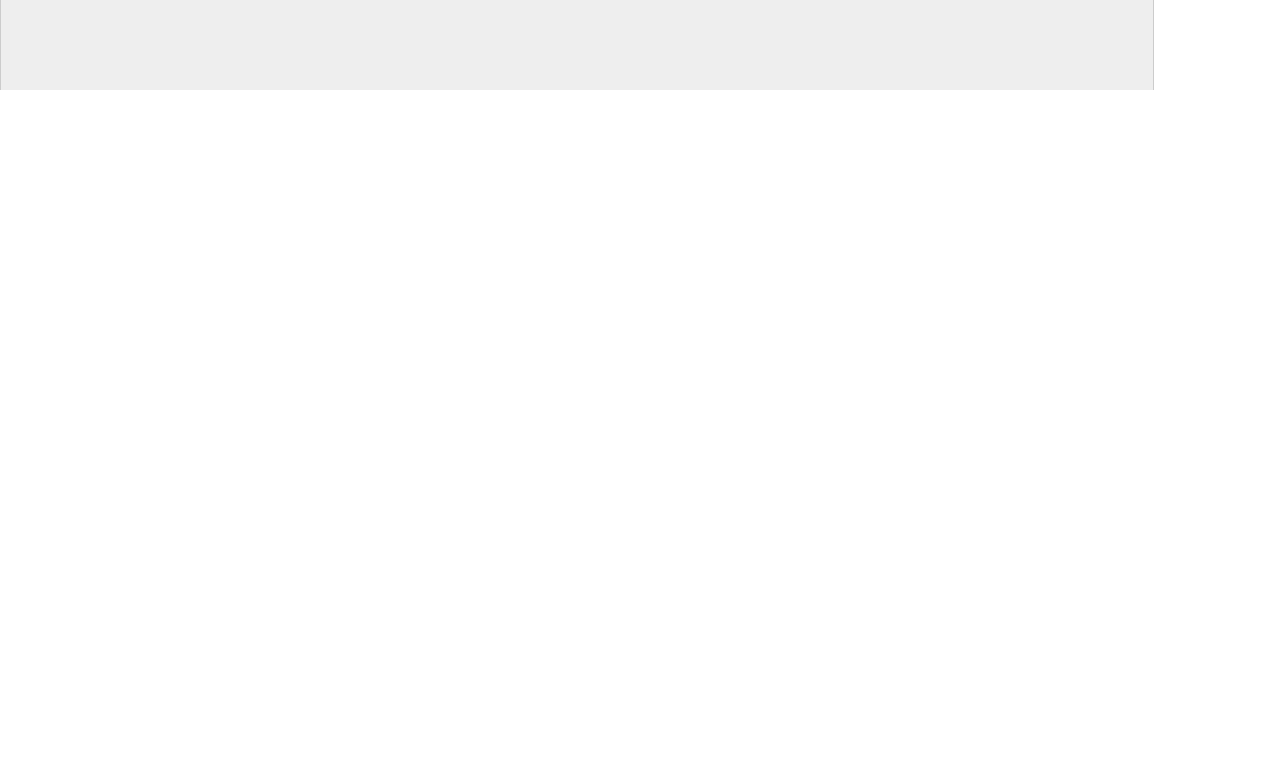
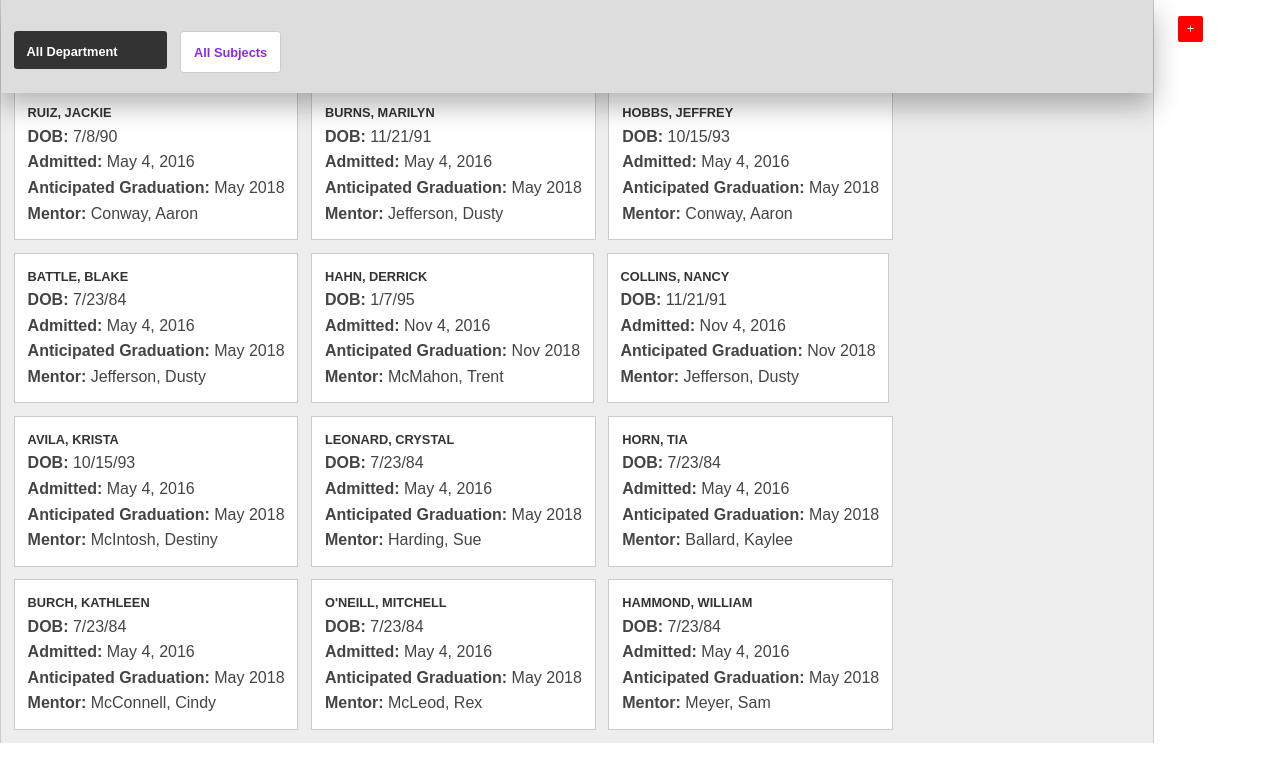
Before and after one commit to sengathit/ensue-demo, an Angular app: page /allstudents in a window 1280 px wide. Before the commit this address led to /. Shown: the top 782 px of the page. Built offline with nearby package versions, Linux system fonts and the light colour scheme.

Commit message:
add angular animations

```diff
--- a/src/app/app-routing.module.ts
+++ b/src/app/app-routing.module.ts
@@ -6,8 +6,8 @@ import { View3Component } from './pages/view3/view3.component';
 import { View4Component } from './pages/view4/view4.component';
 
 const routes: Routes = [
-  { path: 'all-students', component: AllStudentsComponent },
-  { path: '',   redirectTo: '/all-students', pathMatch: 'full' },
+  { path: 'allstudents', component: AllStudentsComponent },
+  { path: '',   redirectTo: '/allstudents', pathMatch: 'full' },
   { path: 'departments',   component: DepartmentsComponent },
   { path: 'view3',   component: View3Component },
   { path: 'view4',   component: View4Component }
--- a/src/app/app.module.ts
+++ b/src/app/app.module.ts
@@ -1,6 +1,7 @@
 import { NgModule } from '@angular/core';
 import { BrowserModule } from '@angular/platform-browser';
 import { HttpClientModule  } from '@angular/common/http';
+import { BrowserAnimationsModule } from '@angular/platform-browser/animations';
 
 import { AppRoutingModule } from './app-routing.module';
 import { AppComponent } from './app.component';
@@ -20,7 +21,8 @@ import { View4Component } from './pages/view4/view4.component';
   imports: [
     BrowserModule,
     AppRoutingModule,
-    HttpClientModule
+    HttpClientModule,
+    BrowserAnimationsModule
   ],
   providers: [],
   bootstrap: [AppComponent]
--- a/src/app/model/student.model.ts
+++ b/src/app/model/student.model.ts
@@ -4,6 +4,7 @@ export interface StudentModel {
   id: number;
   familyName: string;
   givenName: string;
+  department: string;
   subject: string;
   mentor: MentorModel;
   dob: Date;
--- a/src/app/pages/all-students/all-students.component.html
+++ b/src/app/pages/all-students/all-students.component.html
@@ -1,33 +1,35 @@
 <section>
   <header>
     <section class="filter-list">
-      <div *ngIf="showFilterBox == true; else displayFilter">
-        <a class="btn btn-close" (click)="hideFilter()">-</a>
+      <div class="top-filter" [@openClose]="isOpen ? 'open' : 'closed'">
+        <!-- <a class="btn btn-close" (click)="hideFilter()">-</a> -->
+        <a class="btn btn-expand" (click)="showFilter()">+</a>
         <div class="department-list">
           <div class="department" *ngFor="let department of departments">
-            <div class="dept-name" (click)="addDepartmentFilter(department.name)">{{ department.name }}</div>
+            <div #departmentClass class="dept-name" (click)="addDepartmentFilter(departmentClass,department.name)">{{ department.name }}</div>
             <div class="subjects-wrapper">
               <div
                 class="subject-name"
+                #subjectClass
                 *ngFor="let subject of department.subjects"
-              (click)="addSubjectFilter(subject)">
+              (click)="addSubjectFilter(subjectClass,subject)">
                 {{ subject }}
               </div>
             </div>
           </div>
         </div>
       </div>
-      <ng-template #displayFilter>
-        <a class="btn btn-expand" (click)="showFilter()">+</a>
+      <div class="bottom-filter">
+        <!-- <a class="btn btn-expand" (click)="showFilter()">+</a> -->
         <div class="department-list">
           <div class="department">
-            <div class="dept-name active">All Departments</div>
+            <div class="dept-name active">{{departmentText}}</div>
             <div class="subjects-wrapper">
               <div class="subject-name active">All Subjects</div>
             </div>
           </div>
         </div>
-      </ng-template>
+      </div>
     </section>
   </header>
   <div class="data-wrapper">
@@ -36,7 +38,6 @@
         <span class="name"
           >{{ student.familyName }}, {{ student.givenName }}</span
         >
-        <!-- <span class="dob">DOB: <span class="value">07/08/1990</span></span> -->
         <span class="dob"
           >DOB:
           <span class="value">{{ student.dob | date: "shortDate" }}</span></span
--- a/src/app/pages/all-students/all-students.component.ts
+++ b/src/app/pages/all-students/all-students.component.ts
@@ -1,4 +1,13 @@
-import { Component, OnInit } from '@angular/core';
+import { Component, DoCheck, OnInit, SimpleChanges } from '@angular/core';
+
+import {
+  trigger,
+  state,
+  style,
+  animate,
+  transition
+} from '@angular/animations';
+
 import { DepartmentsModel } from 'src/app/model/departments.model';
 import { StudentModel } from 'src/app/model/student.model';
 import { GetDepartmentsService } from 'src/app/services/get-departments.service';
@@ -7,17 +16,40 @@ import { GetStudentService } from 'src/app/services/get-student.service';
 @Component({
   selector: 'app-all-students',
   templateUrl: './all-students.component.html',
-  styleUrls: ['./all-students.component.scss']
+  styleUrls: ['./all-students.component.scss'],
+  animations: [
+    trigger('openClose',[
+      state('open', style({
+        height: '780px',
+        overflow: 'none'
+      })),
+      state('close', style({
+        height: '0',
+        overflow: 'hidden'
+      })),
+      transition('open => closed', [
+        animate('0.5s')
+      ]),
+      transition('closed => open', [
+        animate('0.5s')
+      ]),
+    ])
+  ]
 })
 export class AllStudentsComponent implements OnInit {
   students: StudentModel[] = [];
+  filteredStudents: StudentModel[] = [];
 
   departments:DepartmentsModel[] = [];
 
-  filterDepartment: string = '?department=';
-  filterSubjects: string = '&subjects=';
+  filterDepartment: string = '';
+  filterSubjects: string = '';
 
   showFilterBox: boolean = false;
+
+  departmentText: string = 'All Department';
+
+  isOpen = false;
 
   constructor(
     private studentSvc: GetStudentService,
@@ -32,25 +64,43 @@ export class AllStudentsComponent implements OnInit {
 
     this.studentSvc.GetAll().subscribe(data => {
       this.students = data.body.studentData.students;
-      console.log(this.students);
     });
   }
 
   showFilter(): void {
     this.showFilterBox = true;
+    this.isOpen = !this.isOpen;
   }
 
   hideFilter(): void {
     this.showFilterBox = false;
   }
 
-  addDepartmentFilter(filterName: string): void {
-    this.filterDepartment += filterName;
-    console.log(encodeURIComponent(this.filterDepartment))
+  // TODO add filter for subjects inside of filter
+  addDepartmentFilter(department: HTMLElement,filterName: string): void {
+    this.filterDepartment = filterName;
+
+    if(department.classList.contains('active')){
+      department.classList.remove('active');
+      this.departmentText = 'All Department';
+      this.studentSvc.GetAll().subscribe(data => {
+        this.students = data.body.studentData.students;
+      });
+    }else{
+      department.classList.add('active');
+      this.departmentText = filterName;
+      this.students = this.students.filter(student => {
+        return student.department == filterName;
+      });
+    }
   }
 
-  addSubjectFilter(filterName: string):void {
-    console.log('FilterName',filterName);
+  addSubjectFilter(subject: HTMLElement,filterName: string):void {
+    if(subject.classList.contains('active')){
+      subject.classList.remove('active');
+    }else{
+      subject.classList.add('active');
+    }
   }
 
 }
--- a/src/app/pages/departments/departments.component.html
+++ b/src/app/pages/departments/departments.component.html
@@ -1,7 +1,7 @@
 <div class="body-wrapper">
   <header>
     <section class="filter-list expanded">
-      <a class="btn btn-close" [routerLink]="['/all-students']">-</a>
+      <a class="btn btn-close" [routerLink]="['/allstudents']">-</a>
       <div class="department-list">
         <div class="department" *ngFor="let department of departments">
           <div class="dept-name">{{ department.name }}</div>
--- a/src/assets/scss/style.scss
+++ b/src/assets/scss/style.scss
@@ -28,11 +28,20 @@ html, body{
   width: 90vw;
   top: 0;
   background: #DDD;
-  display: flex;
-  flex-direction: row;
+  // display: flex;
+  // flex-direction: row;
   padding: 1vw 3vw 1vw 1vw;
   box-sizing: border-box;
   box-shadow: 0 1vw 2vw rgba(0, 0, 0, .3);
+
+  .top-filter,.bottom-filter {
+    display: inline-block
+  }
+
+  .top-filter {
+    height: 0;
+    overflow: hidden;
+  }
 
   .department-list{
       display: flex;
@@ -67,6 +76,9 @@ html, body{
       text-overflow: ellipsis;
       &.active{
           background: #333;
+      }
+      .active {
+        background-color: skyblue;
       }
   }
 
```
